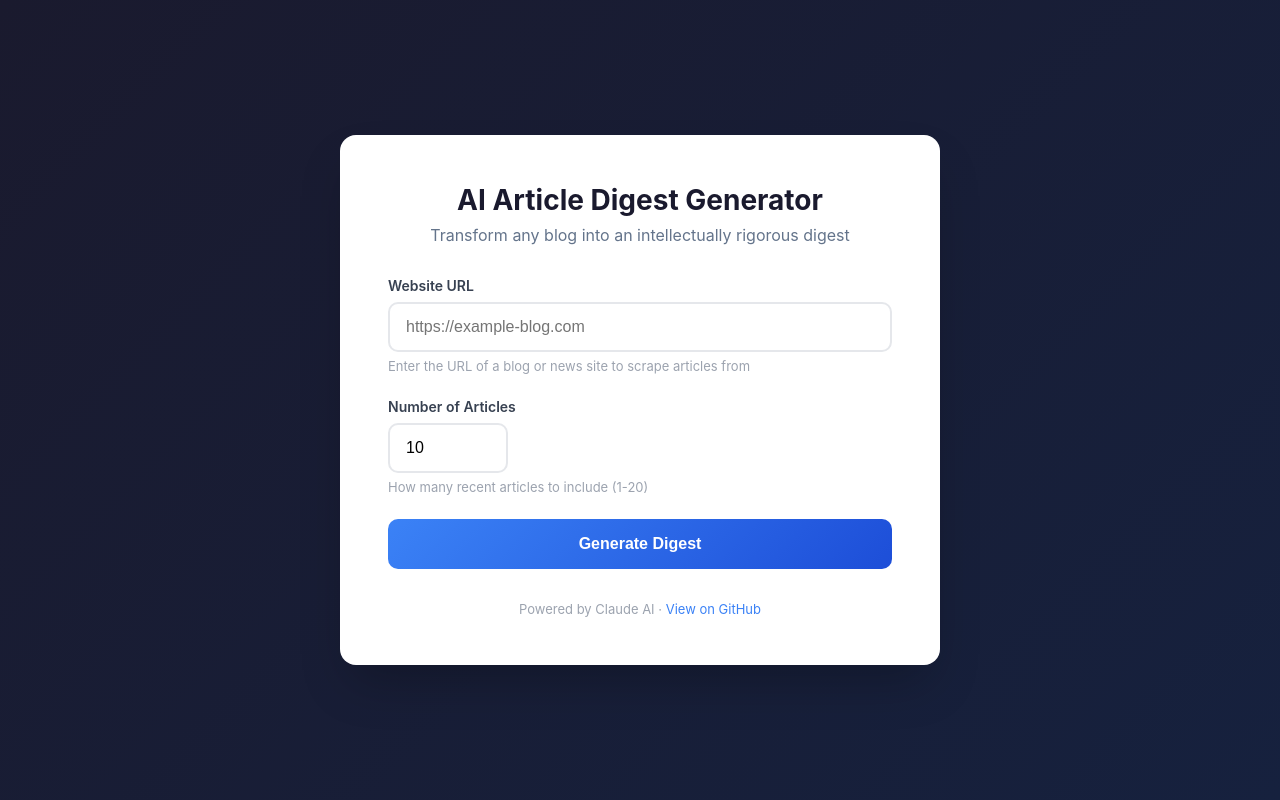
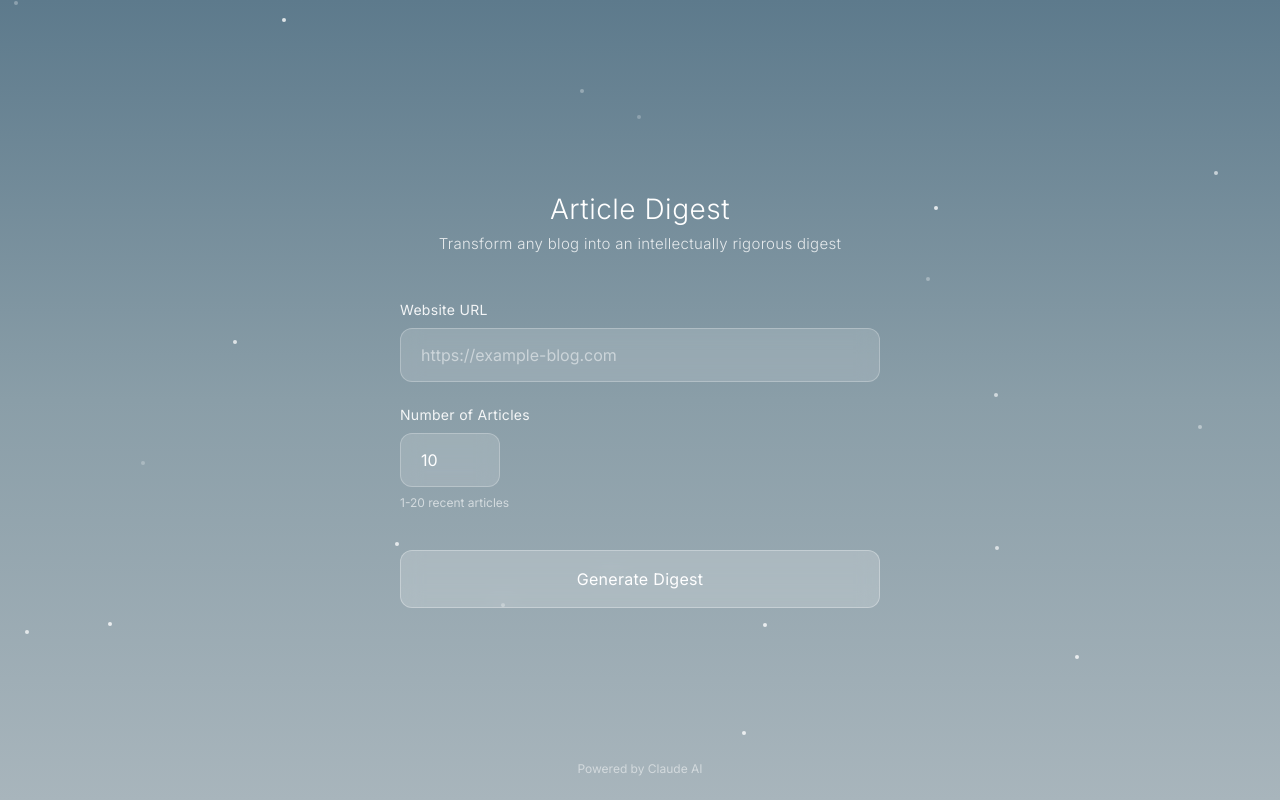
Before and after one commit to cvs4bz49sb-oss/ai-article-digest, a Flask app: page / in a window 1280 px wide. Run offline with Flask 3, Linux system fonts and the light colour scheme.

Commit message:
Redesign UI with calm ethereal aesthetic and fix summary format
- Soft blue-gray gradient background with floating stars
- Minimalist, elegant typography (Inter + Lora fonts)
- Glassmorphism input fields and buttons
- Updated summarizer to start each summary with author name
- Improved scraper to better detect article links

Co-Authored-By: Claude Opus 4.5 <noreply@anthropic.com>

```diff
--- a/templates/index.html
+++ b/templates/index.html
@@ -4,6 +4,9 @@
     <meta charset="UTF-8">
     <meta name="viewport" content="width=device-width, initial-scale=1.0">
     <title>AI Article Digest Generator</title>
+    <link rel="preconnect" href="https://fonts.googleapis.com">
+    <link rel="preconnect" href="https://fonts.gstatic.com" crossorigin>
+    <link href="https://fonts.googleapis.com/css2?family=Inter:wght@300;400;500&display=swap" rel="stylesheet">
     <style>
         * {
             box-sizing: border-box;
@@ -12,8 +15,8 @@
         }
 
         body {
-            font-family: -apple-system, BlinkMacSystemFont, 'Segoe UI', Roboto, Oxygen, Ubuntu, sans-serif;
-            background: linear-gradient(135deg, #1a1a2e 0%, #16213e 100%);
+            font-family: 'Inter', -apple-system, BlinkMacSystemFont, sans-serif;
+            background: linear-gradient(180deg, #5d7a8c 0%, #8a9ea8 50%, #a8b5bc 100%);
             min-height: 100vh;
             display: flex;
             align-items: center;
@@ -22,156 +25,205 @@
         }
 
         .container {
-            background: white;
-            border-radius: 16px;
-            box-shadow: 0 25px 50px -12px rgba(0, 0, 0, 0.25);
-            padding: 48px;
-            max-width: 600px;
+            max-width: 480px;
             width: 100%;
+            text-align: center;
+        }
+
+        .stars {
+            position: fixed;
+            top: 0;
+            left: 0;
+            width: 100%;
+            height: 100%;
+            pointer-events: none;
+            overflow: hidden;
+        }
+
+        .star {
+            position: absolute;
+            width: 4px;
+            height: 4px;
+            background: rgba(255, 255, 255, 0.8);
+            border-radius: 50%;
+            animation: twinkle 3s ease-in-out infinite;
+        }
+
+        @keyframes twinkle {
+            0%, 100% { opacity: 0.3; }
+            50% { opacity: 1; }
         }
 
         h1 {
-            color: #1a1a2e;
+            color: white;
             font-size: 28px;
-            font-weight: 700;
+            font-weight: 300;
+            letter-spacing: 0.5px;
             margin-bottom: 8px;
-            text-align: center;
         }
 
         .subtitle {
-            color: #64748b;
-            text-align: center;
-            margin-bottom: 32px;
-            font-size: 16px;
+            color: rgba(255, 255, 255, 0.8);
+            font-size: 15px;
+            font-weight: 300;
+            margin-bottom: 48px;
+            letter-spacing: 0.3px;
         }
 
         .form-group {
             margin-bottom: 24px;
+            text-align: left;
         }
 
         label {
             display: block;
-            color: #374151;
-            font-weight: 600;
-            margin-bottom: 8px;
+            color: rgba(255, 255, 255, 0.9);
+            font-weight: 400;
+            margin-bottom: 10px;
             font-size: 14px;
+            letter-spacing: 0.3px;
         }
 
         input[type="text"],
         input[type="number"] {
             width: 100%;
-            padding: 14px 16px;
-            border: 2px solid #e5e7eb;
-            border-radius: 10px;
+            padding: 16px 20px;
+            background: rgba(255, 255, 255, 0.15);
+            border: 1px solid rgba(255, 255, 255, 0.25);
+            border-radius: 12px;
             font-size: 16px;
-            transition: border-color 0.2s, box-shadow 0.2s;
+            color: white;
+            font-family: inherit;
+            transition: all 0.3s ease;
+            backdrop-filter: blur(10px);
+        }
+
+        input[type="text"]::placeholder {
+            color: rgba(255, 255, 255, 0.5);
         }
 
         input[type="text"]:focus,
         input[type="number"]:focus {
             outline: none;
-            border-color: #3b82f6;
-            box-shadow: 0 0 0 3px rgba(59, 130, 246, 0.1);
+            border-color: rgba(255, 255, 255, 0.5);
+            background: rgba(255, 255, 255, 0.2);
         }
 
         input[type="number"] {
-            width: 120px;
+            width: 100px;
         }
 
         button {
             width: 100%;
-            padding: 16px 24px;
-            background: linear-gradient(135deg, #3b82f6 0%, #1d4ed8 100%);
+            padding: 18px 24px;
+            background: rgba(255, 255, 255, 0.2);
+            border: 1px solid rgba(255, 255, 255, 0.3);
+            border-radius: 12px;
             color: white;
-            border: none;
-            border-radius: 10px;
             font-size: 16px;
-            font-weight: 600;
+            font-weight: 400;
+            font-family: inherit;
             cursor: pointer;
-            transition: transform 0.2s, box-shadow 0.2s;
+            transition: all 0.3s ease;
+            backdrop-filter: blur(10px);
+            letter-spacing: 0.3px;
+            margin-top: 16px;
         }
 
         button:hover {
-            transform: translateY(-2px);
-            box-shadow: 0 10px 20px -10px rgba(59, 130, 246, 0.5);
-        }
-
-        button:active {
-            transform: translateY(0);
+            background: rgba(255, 255, 255, 0.3);
+            border-color: rgba(255, 255, 255, 0.5);
         }
 
         button:disabled {
-            background: #9ca3af;
+            opacity: 0.5;
             cursor: not-allowed;
-            transform: none;
-            box-shadow: none;
         }
 
         .error {
-            background: #fef2f2;
-            border: 1px solid #fecaca;
-            color: #dc2626;
-            padding: 14px 16px;
-            border-radius: 10px;
+            background: rgba(220, 80, 80, 0.2);
+            border: 1px solid rgba(220, 80, 80, 0.4);
+            color: white;
+            padding: 16px 20px;
+            border-radius: 12px;
             margin-bottom: 24px;
             font-size: 14px;
+            backdrop-filter: blur(10px);
         }
 
         .loading {
             display: none;
-            text-align: center;
-            padding: 20px;
+            padding: 40px 20px;
         }
 
         .loading.active {
             display: block;
         }
 
-        .spinner {
-            width: 40px;
-            height: 40px;
-            border: 4px solid #e5e7eb;
-            border-top-color: #3b82f6;
-            border-radius: 50%;
-            animation: spin 1s linear infinite;
-            margin: 0 auto 16px;
+        .loading-dots {
+            display: flex;
+            justify-content: center;
+            gap: 12px;
+            margin-bottom: 24px;
         }
 
-        @keyframes spin {
-            to { transform: rotate(360deg); }
+        .loading-dot {
+            width: 6px;
+            height: 6px;
+            background: rgba(255, 255, 255, 0.8);
+            border-radius: 50%;
+            animation: float 2s ease-in-out infinite;
+        }
+
+        .loading-dot:nth-child(1) { animation-delay: 0s; }
+        .loading-dot:nth-child(2) { animation-delay: 0.2s; }
+        .loading-dot:nth-child(3) { animation-delay: 0.4s; }
+        .loading-dot:nth-child(4) { animation-delay: 0.6s; }
+        .loading-dot:nth-child(5) { animation-delay: 0.8s; }
+
+        @keyframes float {
+            0%, 100% { transform: translateY(0); opacity: 0.4; }
+            50% { transform: translateY(-10px); opacity: 1; }
         }
 
         .loading-text {
-            color: #64748b;
-            font-size: 14px;
+            color: rgba(255, 255, 255, 0.8);
+            font-size: 15px;
+            font-weight: 300;
+            letter-spacing: 0.3px;
         }
 
         .help-text {
-            color: #9ca3af;
-            font-size: 13px;
-            margin-top: 6px;
+            color: rgba(255, 255, 255, 0.6);
+            font-size: 12px;
+            margin-top: 8px;
         }
 
         footer {
+            position: fixed;
+            bottom: 24px;
+            left: 0;
+            right: 0;
             text-align: center;
-            margin-top: 32px;
-            color: #9ca3af;
-            font-size: 13px;
+            color: rgba(255, 255, 255, 0.5);
+            font-size: 12px;
         }
 
         footer a {
-            color: #3b82f6;
+            color: rgba(255, 255, 255, 0.7);
             text-decoration: none;
         }
 
         footer a:hover {
-            text-decoration: underline;
+            color: white;
         }
     </style>
 </head>
 <body>
+    <div class="stars" id="stars"></div>
+
     <div class="container">
-        <h1>AI Article Digest Generator</h1>
+        <h1>Article Digest</h1>
         <p class="subtitle">Transform any blog into an intellectually rigorous digest</p>
 
         {% if error %}
@@ -182,33 +234,48 @@
             <div class="form-group">
                 <label for="url">Website URL</label>
                 <input type="text" id="url" name="url" placeholder="https://example-blog.com" required>
-                <p class="help-text">Enter the URL of a blog or news site to scrape articles from</p>
             </div>
 
             <div class="form-group">
                 <label for="count">Number of Articles</label>
                 <input type="number" id="count" name="count" value="10" min="1" max="20">
-                <p class="help-text">How many recent articles to include (1-20)</p>
+                <p class="help-text">1-20 recent articles</p>
             </div>
 
             <button type="submit" id="submit-btn">Generate Digest</button>
         </form>
 
         <div class="loading" id="loading">
-            <div class="spinner"></div>
-            <p class="loading-text">Scraping articles and generating summaries...</p>
-            <p class="loading-text" style="margin-top: 8px;">This may take a minute or two.</p>
+            <div class="loading-dots">
+                <div class="loading-dot"></div>
+                <div class="loading-dot"></div>
+                <div class="loading-dot"></div>
+                <div class="loading-dot"></div>
+                <div class="loading-dot"></div>
+            </div>
+            <p class="loading-text">Gathering and summarizing articles...</p>
         </div>
-
-        <footer>
-            Powered by Claude AI &middot; <a href="https://github.com/cvs4bz49sb-oss/ai-article-digest" target="_blank">View on GitHub</a>
-        </footer>
     </div>
 
+    <footer>
+        Powered by Claude AI
+    </footer>
+
     <script>
+        // Create floating stars
+        const starsContainer = document.getElementById('stars');
+        for (let i = 0; i < 20; i++) {
+            const star = document.createElement('div');
+            star.className = 'star';
+            star.style.left = Math.random() * 100 + '%';
+            star.style.top = Math.random() * 100 + '%';
+            star.style.animationDelay = Math.random() * 3 + 's';
+            starsContainer.appendChild(star);
+        }
+
         document.getElementById('digest-form').addEventListener('submit', function() {
             document.getElementById('submit-btn').disabled = true;
-            document.getElementById('submit-btn').textContent = 'Generating...';
+            document.getElementById('digest-form').style.display = 'none';
             document.getElementById('loading').classList.add('active');
         });
     </script>
```
Also changed, not shown: summarizer.py (+34 -30 lines), templates/result.html (+120 -108 lines).
